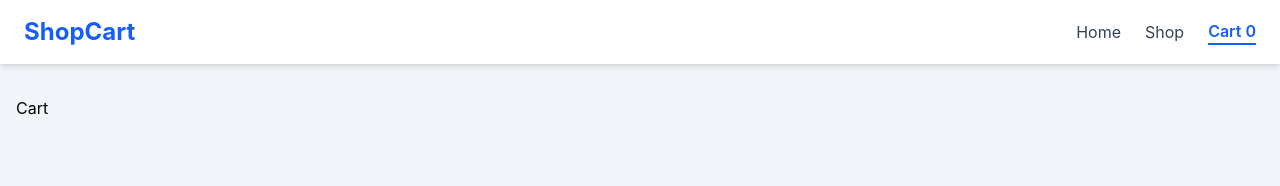
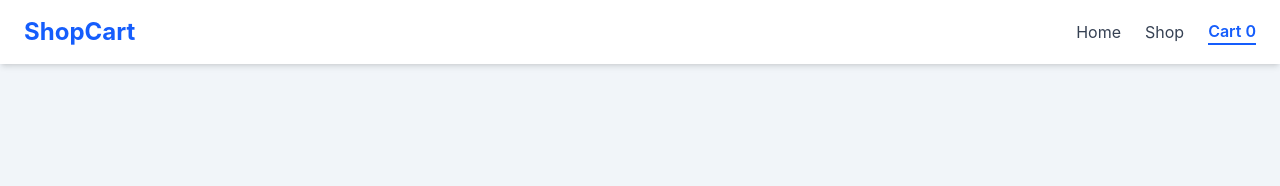
Before and after one commit to comfortmbah/shopping-cart, a React (Vite) app: page /cart in a window 1280 px wide. Shown: the top 186 px of the page. Built offline with nearby package versions, Linux system fonts and the light colour scheme.

Commit message:
Initialize cart state with useOutletContext

```diff
--- a/src/pages/Cart.jsx
+++ b/src/pages/Cart.jsx
@@ -1,8 +1,11 @@
-import React from 'react'
+import { useOutletContext } from "react-router-dom"
 
 const Cart = () => {
+  const { cart, setCart } = useOutletContext();
   return (
-    <div>Cart</div>
+    <div>
+
+    </div>
   )
 }
 
```
